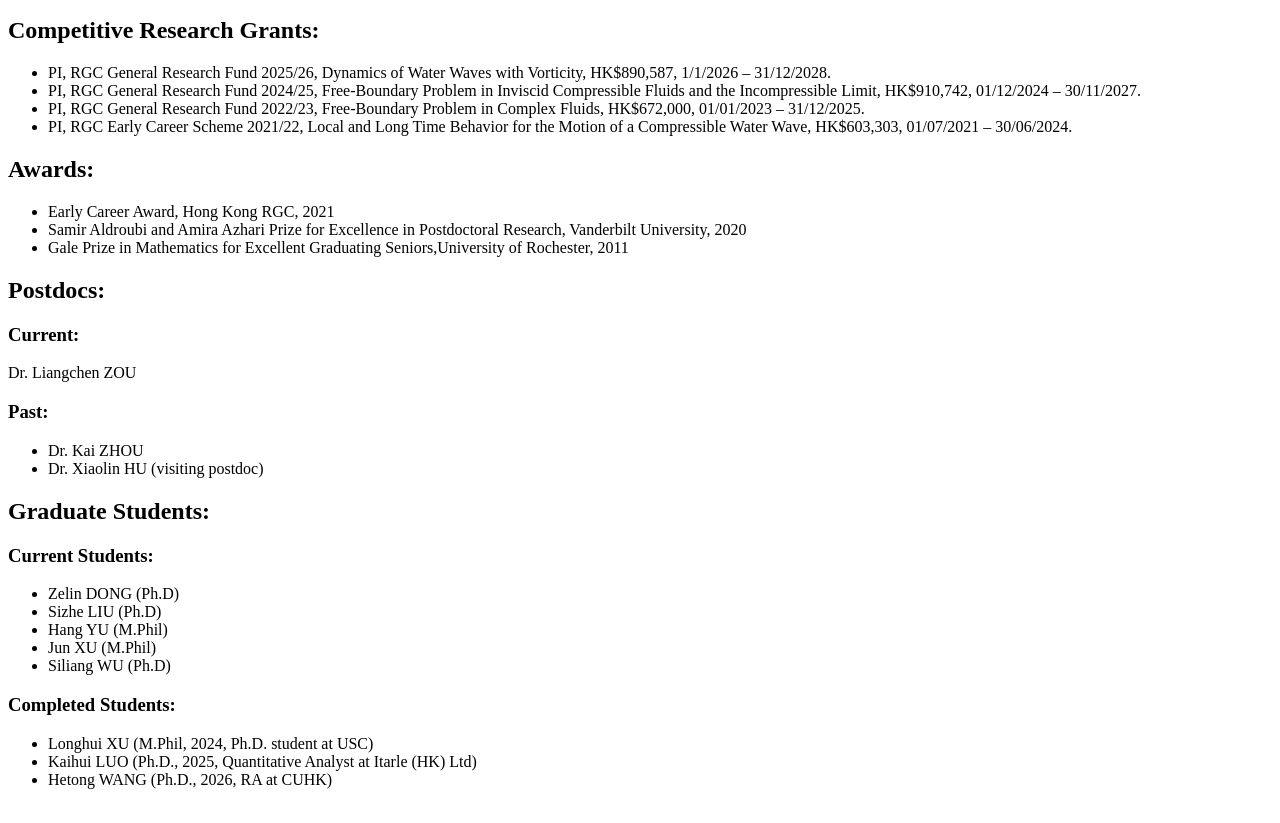
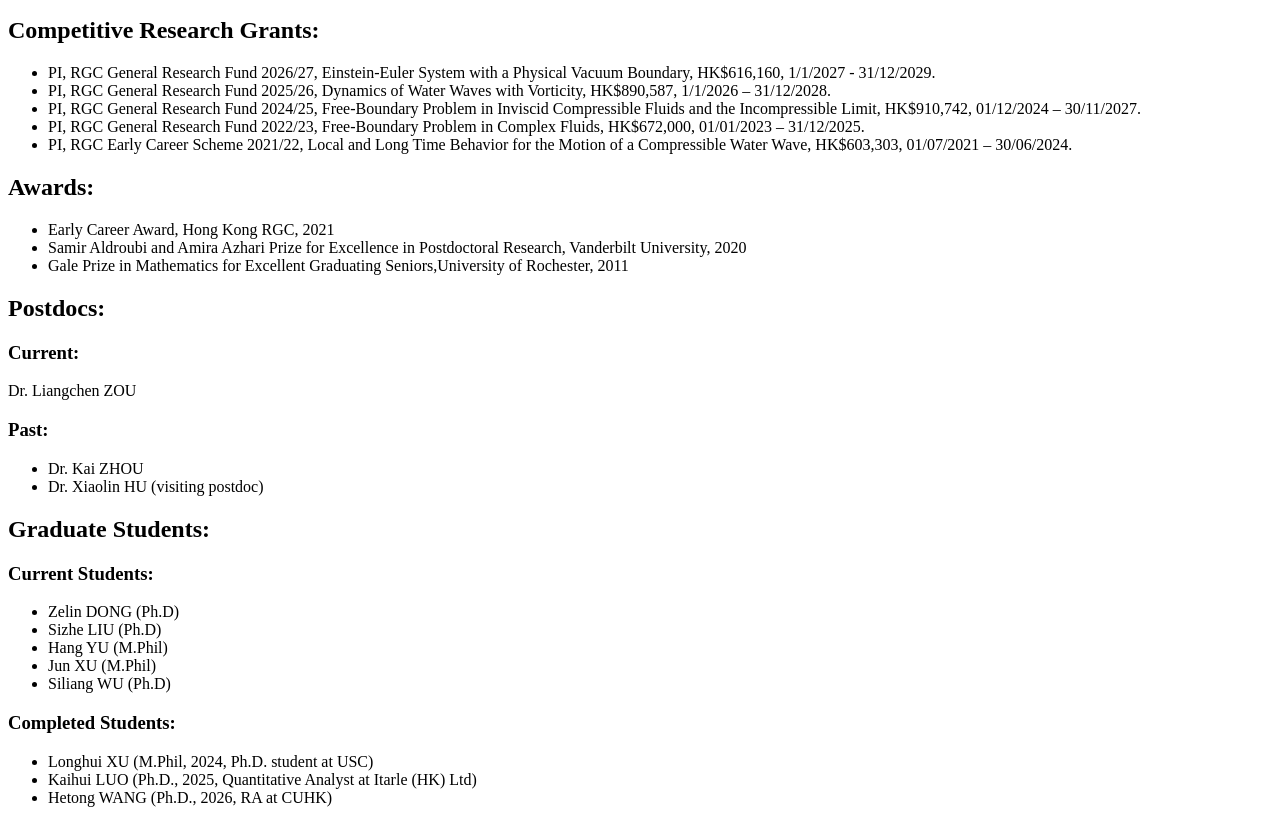
Before and after one commit to chenyunluo/chenyunluo.github.io, a plain HTML site: page index.html in a window 1280 px wide. Shown: the part 906-1729 px from the top of the page. Drawn offline with Linux system fonts and the light colour scheme.

Commit message:
Update index.html

```diff
--- a/index.html
+++ b/index.html
@@ -50,6 +50,7 @@
 
 <h2> Competitive Research Grants:</h2>
 <ul>
+<li>PI, RGC General Research Fund 2026/27, Einstein-Euler System with a Physical Vacuum Boundary, HK$616,160, 1/1/2027 - 31/12/2029.</li>
 <li>PI, RGC General Research Fund 2025/26, Dynamics of Water Waves with Vorticity, HK$890,587, 1/1/2026 – 31/12/2028. </li>
 <li>PI, RGC General Research Fund 2024/25, Free-Boundary Problem in Inviscid Compressible Fluids and the Incompressible Limit, HK$910,742, 01/12/2024 – 30/11/2027. </li>
 <li>PI, RGC General Research Fund 2022/23, Free-Boundary Problem in Complex Fluids, HK$672,000, 01/01/2023 – 31/12/2025.</li>
```
